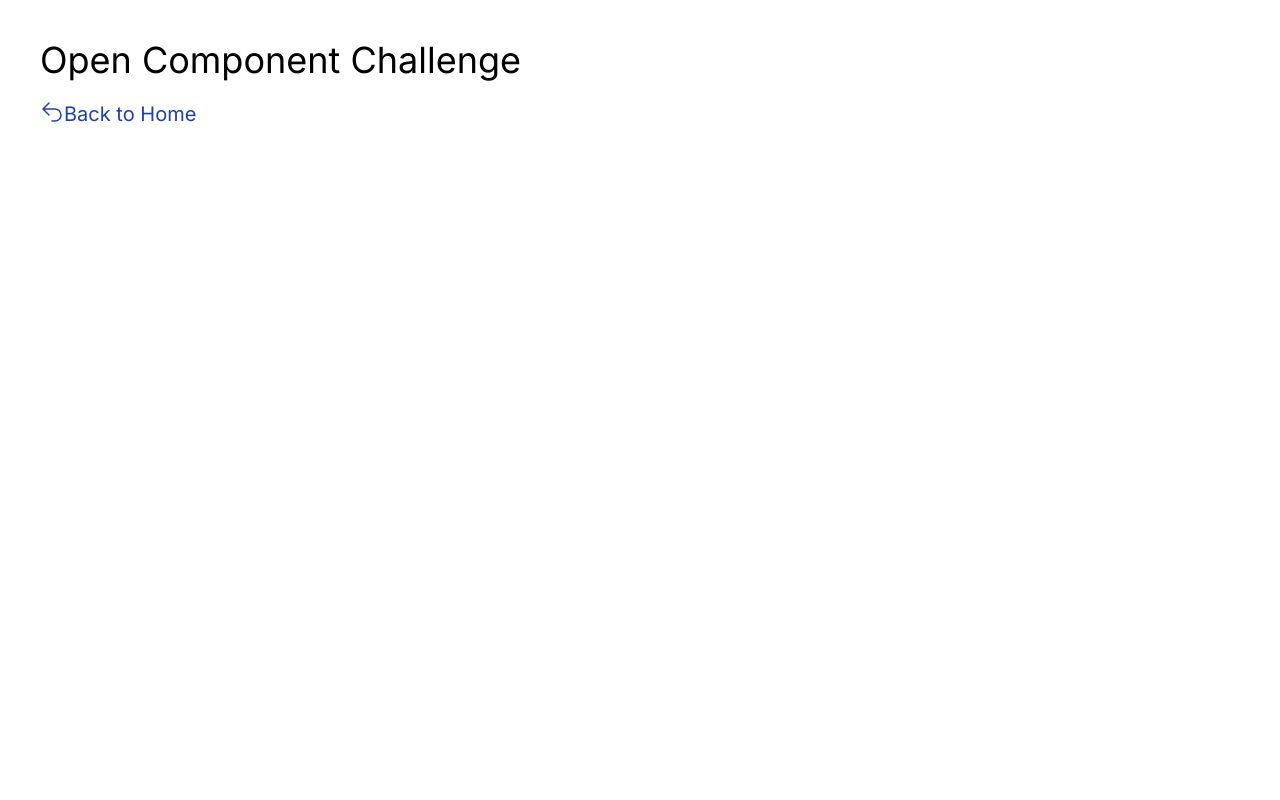
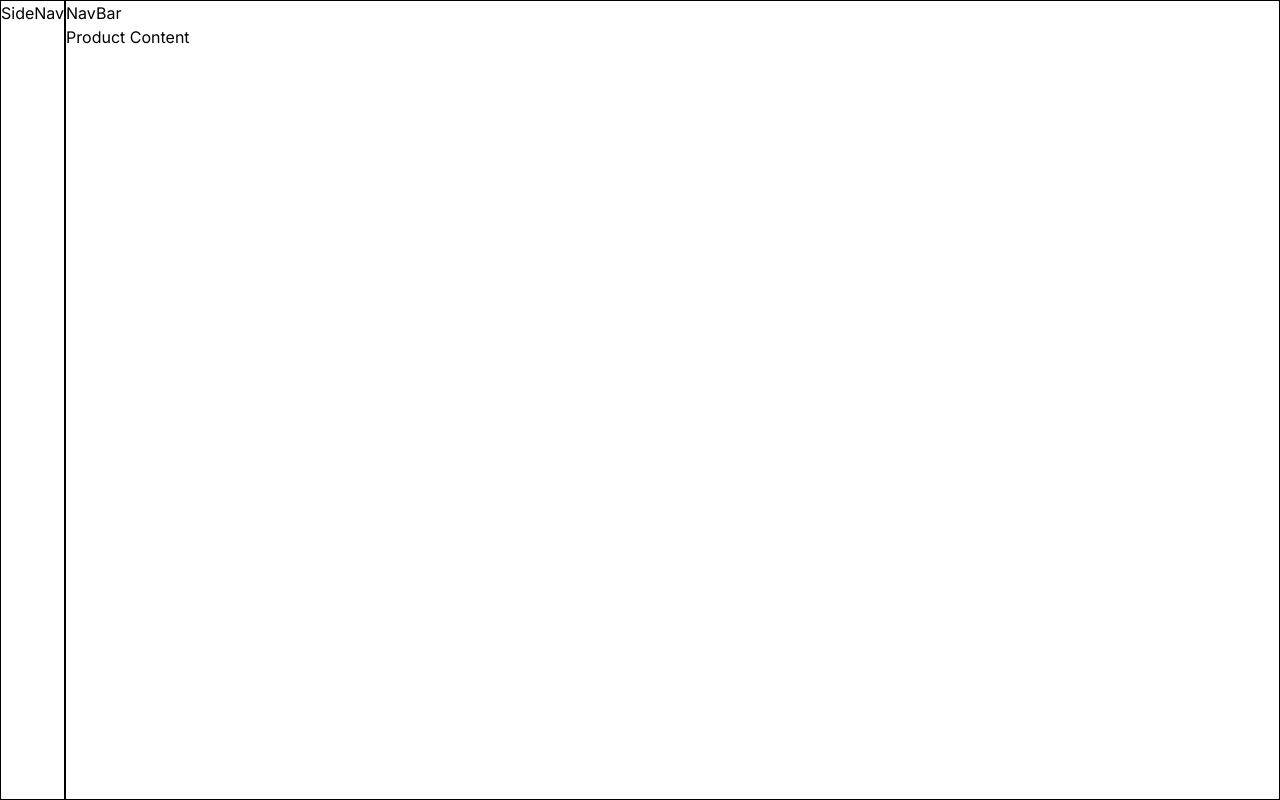
Before and after one commit to joyfulcumulus/nextjs-tailwind-practice, a Next.js app: page /opencomponent in a window 1280 px wide. Built offline with nearby package versions, Linux system fonts and the light colour scheme.

Commit message:
Create component files and page layout

```diff
--- /dev/null
+++ b/app/opencomponent/components/backbutton.js
@@ -0,0 +1,23 @@
+import Link from 'next/link'
+
+export default function BackButton() {
+  return (
+    <p className="text-xl">
+    <Link href="/" className="text-blue-800 hover:text-blue-300 flex">
+        <svg
+          xmlns="http://www.w3.org/2000/svg"
+          fill="none" viewBox="0 0 24 24"
+          strokeWidth={1.5} stroke="currentColor"
+          className="size-6 inline-block"
+        >
+          <path
+            strokeLinecap="round"
+            strokeLinejoin="round"
+            d="M9 15 3 9m0 0 6-6M3 9h12a6 6 0 0 1 0 12h-3"
+          />
+        </svg>
+        <span>Back to Home</span>
+      </Link>
+  </p>
+  )
+}
--- /dev/null
+++ b/app/opencomponent/components/card.js
@@ -0,0 +1,7 @@
+export default function Card() {
+  return (
+    <div>
+      Card
+    </div>
+  )
+}
--- /dev/null
+++ b/app/opencomponent/components/navbar.js
@@ -0,0 +1,7 @@
+export default function NavBar() {
+  return (
+    <div>
+      NavBar
+    </div>
+  )
+}
--- /dev/null
+++ b/app/opencomponent/components/search.js
@@ -0,0 +1,7 @@
+export default function Search() {
+  return (
+    <div>
+      Search
+    </div>
+  )
+}
--- /dev/null
+++ b/app/opencomponent/components/sidenav.js
@@ -0,0 +1,9 @@
+import BackButton from "./backbutton"
+
+export default function SideNav() {
+  return (
+    <div>
+      SideNav
+    </div>
+  )
+}
--- /dev/null
+++ b/app/opencomponent/layout.js
@@ -0,0 +1,19 @@
+
+import SideNav from "./components/sidenav";
+import NavBar from "./components/navbar";
+
+export default function Layout({ children }) {
+  return (
+    <div className="flex w-screen h-screen">
+      <div className="border border-black">
+        <SideNav />
+      </div>
+      <div className="grow border border-black">
+        <NavBar />
+        <div className="">
+          {children}
+        </div>
+      </div>
+    </div>
+  );
+}
--- a/app/opencomponent/page.js
+++ b/app/opencomponent/page.js
@@ -1,30 +1,11 @@
-import Link from 'next/link'
-
 export const metadata = {
   title: 'Open Component',
 }
 
 export default function Page() {
   return (
-    <div className="m-10">
-      <h1 className="text-4xl mb-5">Open Component Challenge</h1>
-      <p className="text-xl">
-        <Link href="/" className="text-blue-800 hover:text-blue-300 flex">
-            <svg
-              xmlns="http://www.w3.org/2000/svg"
-              fill="none" viewBox="0 0 24 24"
-              strokeWidth={1.5} stroke="currentColor"
-              className="size-6 inline-block"
-            >
-              <path
-                strokeLinecap="round"
-                strokeLinejoin="round"
-                d="M9 15 3 9m0 0 6-6M3 9h12a6 6 0 0 1 0 12h-3"
-              />
-            </svg>
-            <span>Back to Home</span>
-          </Link>
-      </p>
+    <div className="">
+      Product Content
     </div>
   )
 }
```
